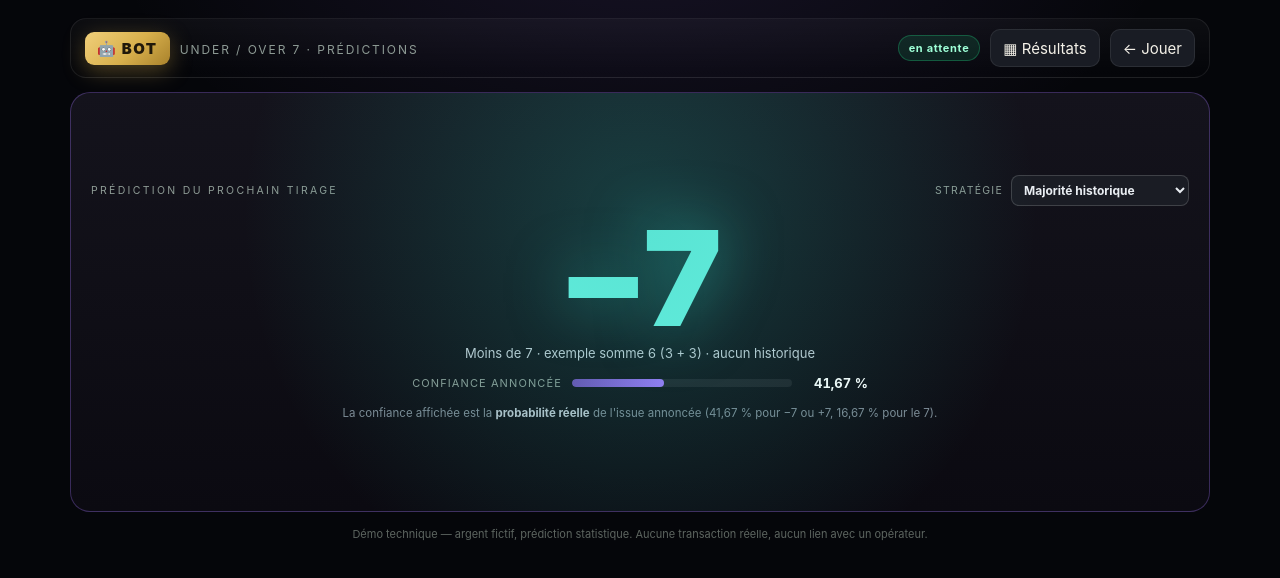
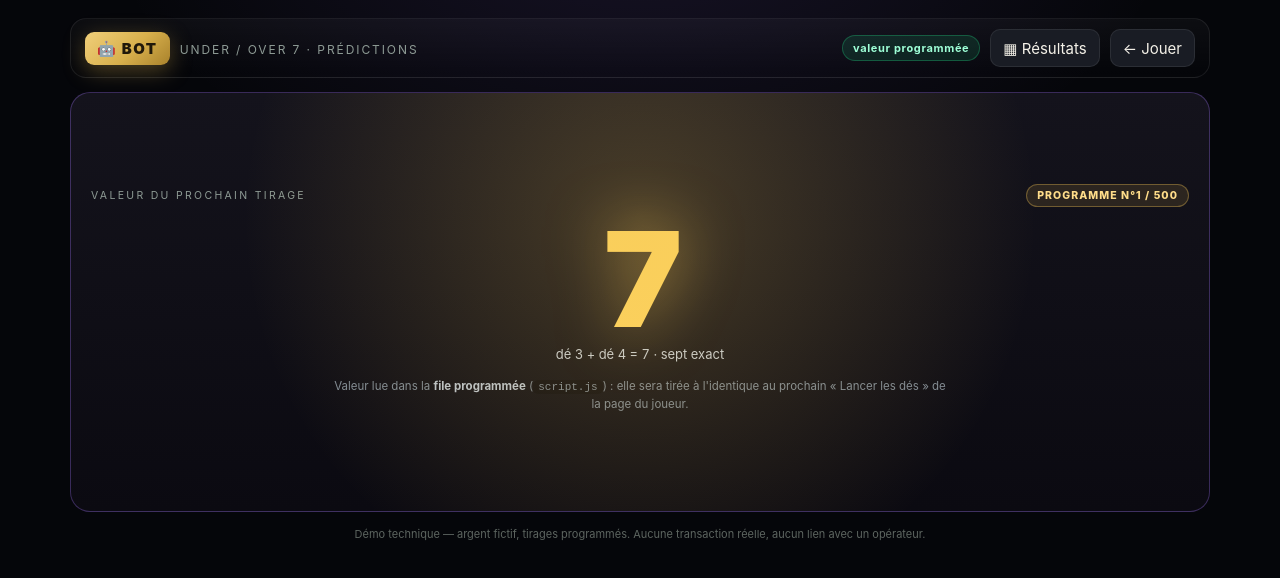
Before and after one commit to fredogary7-rgb/dani, a plain HTML site: page under-over-seven/bot.html in a window 1280 px wide. Drawn offline with Linux system fonts and the light colour scheme.

Commit message:
feat(under-over-7): tirages programmes et bot qui lit la valeur reelle a venir
- script.js : file de tirages deterministe (PROGRAM modifiable + suite a graine fixe)

- le jeu consomme la file (GameScript.next) ; plus aucun crypto.getRandomValues pour les manches

- la page bot lit la file (GameScript.peek) : des + somme exacts du prochain tirage

- reset ↺ remet aussi le programme au debut ; test : le jeu tire la valeur annoncee (2 vs 2)

```diff
--- a/under-over-seven/bot.css
+++ b/under-over-seven/bot.css
@@ -74,6 +74,38 @@
   text-transform: uppercase;
   letter-spacing: 0.12em;
   color: var(--muted);
+}
+
+.pred-badge {
+  font-size: 10.5px;
+  font-weight: 800;
+  text-transform: uppercase;
+  letter-spacing: 0.1em;
+  color: #ffdd8a;
+  padding: 4px 10px;
+  border-radius: 999px;
+  background: rgba(233, 189, 82, 0.12);
+  border: 1px solid rgba(233, 189, 82, 0.36);
+  white-space: nowrap;
+}
+
+.pred-source {
+  max-width: 620px;
+  margin: 12px 0 0;
+  font-size: 11.5px;
+  line-height: 1.55;
+  color: #7f8a95;
+  text-align: center;
+}
+
+.pred-source strong { color: #b9c2cc; }
+
+.pred-source code {
+  font-family: ui-monospace, "Cascadia Code", monospace;
+  font-size: 11px;
+  background: rgba(0, 0, 0, 0.3);
+  padding: 1px 5px;
+  border-radius: 5px;
 }
 
 .pred-strategy select {
--- a/under-over-seven/bot.html
+++ b/under-over-seven/bot.html
@@ -25,38 +25,25 @@
   <!-- ---------------- Prédiction du prochain tirage ---------------- -->
   <section class="pred" id="pred">
     <div class="pred-head">
-      <span class="pred-label">Prédiction du prochain tirage</span>
-      <label class="pred-strategy">
-        <span>Stratégie</span>
-        <select id="strategy">
-          <option value="major">Majorité historique</option>
-          <option value="follow">Suivre la dernière issue</option>
-          <option value="against">Contre la dernière issue</option>
-          <option value="seven">Toujours le 7</option>
-        </select>
-      </label>
+      <span class="pred-label">Valeur du prochain tirage</span>
+      <span class="pred-badge" id="pred-pos">programme n°1</span>
     </div>
 
     <strong class="pred-sign" id="pred-sign">—</strong>
-    <span class="pred-detail" id="pred-detail">en attente de tirages…</span>
+    <span class="pred-detail" id="pred-detail">lecture du programme…</span>
 
-    <div class="pred-conf">
-      <span>Confiance annoncée</span>
-      <div class="pred-track"><i id="pred-bar"></i></div>
-      <strong id="pred-conf">—</strong>
-    </div>
-
-    <p class="pred-note">
-      La confiance affichée est la <strong>probabilité réelle</strong> de l'issue annoncée
-      (41,67 % pour −7 ou +7, 16,67 % pour le 7).
+    <p class="pred-source">
+      Valeur lue dans la <strong>file programmée</strong> (<code>script.js</code>) : elle sera
+      tirée à l'identique au prochain « Lancer les dés » de la page du joueur.
     </p>
   </section>
 
   <footer class="footer">
-    Démo technique — argent fictif, prédiction statistique. Aucune transaction réelle,
+    Démo technique — argent fictif, tirages programmés. Aucune transaction réelle,
     aucun lien avec un opérateur.
   </footer>
 </div>
+<script src="script.js"></script>
 <script src="bot.js"></script>
 </body>
 </html>
--- a/under-over-seven/bot.js
+++ b/under-over-seven/bot.js
@@ -1,24 +1,17 @@
 /*
- * Bot de prédiction — Under / Over 7.
+ * Page bot — Under / Over 7.
  *
- * Annonce l'issue la plus probable de la prochaine manche selon la stratégie choisie,
- * à partir de l'historique local des tirages. La page n'affiche que la prédiction :
- * la confiance indiquée est la probabilité réelle de l'issue (41,67 % / 16,67 %).
+ * Affiche la valeur du PROCHAIN tirage, lue dans la file programmée (script.js).
+ * Le bot ne tire rien : il lit le programme. Le jeu consomme la même file, donc la
+ * valeur annoncée ici est exactement celle qui sortira au prochain « Lancer les dés ».
  */
 (() => {
   'use strict';
 
-  const KEY = 'under-over-seven-results-v1';
   const SIGN = { under: '−7', seven: '7', over: '+7' };
-  const NAME = { under: 'Moins de 7', seven: 'Sept exact', over: 'Plus de 7' };
-  const PROB = { under: 15 / 36, seven: 6 / 36, over: 15 / 36 };
-  const SAMPLE = {
-    under: { sum: 6, d1: 3, d2: 3 },
-    seven: { sum: 7, d1: 3, d2: 4 },
-    over: { sum: 8, d1: 4, d2: 4 },
-  };
+  const NAME = { under: 'moins de 7', seven: 'sept exact', over: 'plus de 7' };
+  const SCRIPT_KEY = 'under-over-seven-script-v1';
 
-  const pct2 = (v) => (v * 100).toFixed(2).replace('.', ',') + ' %';
   const id = (x) => document.getElementById(x);
 
   const el = {
@@ -26,93 +19,41 @@
     pred: id('pred'),
     sign: id('pred-sign'),
     detail: id('pred-detail'),
-    conf: id('pred-conf'),
-    bar: id('pred-bar'),
-    strategy: id('strategy'),
+    pos: id('pred-pos'),
   };
 
-  function load() {
-    try {
-      const raw = localStorage.getItem(KEY);
-      if (!raw) return [];
-      const data = JSON.parse(raw);
-      return Array.isArray(data && data.rounds) ? data.rounds : [];
-    } catch (err) {
-      return [];
-    }
-  }
-
-  // history : manches du plus récent au plus ancien
-  function pick(history, strategy) {
-    if (strategy === 'seven') return 'seven';
-    if (!history.length) return 'under';
-
-    const last = history[0].outcome;
-    if (strategy === 'follow') return last;
-    if (strategy === 'against') {
-      if (last === 'under') return 'over';
-      if (last === 'over') return 'under';
-      return 'under';
-    }
-
-    const counts = { under: 0, seven: 0, over: 0 };
-    for (let i = 0; i < history.length; i++) {
-      if (counts[history[i].outcome] !== undefined) counts[history[i].outcome] += 1;
-    }
-    let best = 'under';
-    let bestVal = -1;
-    const keys = ['under', 'seven', 'over'];
-    for (let i = 0; i < keys.length; i++) {
-      if (counts[keys[i]] > bestVal) { bestVal = counts[keys[i]]; best = keys[i]; }
-    }
-    return best;
-  }
-
-  let lastCount = -1;
-  let liveTimer = 0;
-
-  function flashLive(n) {
-    el.live.textContent = n > 1 ? '+' + n + ' tirages' : 'nouveau tirage';
-    el.live.classList.add('is-new');
-    clearTimeout(liveTimer);
-    liveTimer = setTimeout(() => {
-      el.live.textContent = 'en direct';
-      el.live.classList.remove('is-new');
-    }, 1800);
+  function outcomeOf(sum) {
+    return sum < 7 ? 'under' : sum === 7 ? 'seven' : 'over';
   }
 
   function render() {
-    const rounds = load();
-    const strategy = el.strategy.value;
-    const total = rounds.length;
-    const pred = pick(rounds, strategy);
+    const upcoming = window.GameScript ? window.GameScript.peek() : null;
 
+    if (!upcoming) {
+      el.sign.textContent = '—';
+      el.detail.textContent = 'programme indisponible';
+      el.pos.textContent = 'programme';
+      return;
+    }
+
+    const outcome = outcomeOf(upcoming.sum);
     el.pred.classList.remove('is-under', 'is-seven', 'is-over');
-    el.pred.classList.add('is-' + pred);
-    el.sign.textContent = SIGN[pred];
+    el.pred.classList.add('is-' + outcome);
 
-    const sample = SAMPLE[pred];
-    el.detail.textContent = NAME[pred] + ' · exemple somme ' + sample.sum +
-      ' (' + sample.d1 + ' + ' + sample.d2 + ')' +
-      (total ? '' : ' · aucun historique');
-
-    el.conf.textContent = pct2(PROB[pred]);
-    el.bar.style.width = (PROB[pred] * 100).toFixed(1) + '%';
-
-    if (lastCount >= 0 && total > lastCount) flashLive(total - lastCount);
-    if (lastCount < 0) el.live.textContent = total > 0 ? 'en direct' : 'en attente';
-    lastCount = total;
+    el.sign.textContent = SIGN[outcome];
+    el.detail.textContent = 'dé ' + upcoming.d1 + ' + dé ' + upcoming.d2 +
+      ' = ' + upcoming.sum + ' · ' + NAME[outcome];
+    el.pos.textContent = 'programme n°' + upcoming.position + ' / ' + upcoming.total;
+    el.live.textContent = 'valeur programmée';
   }
-
-  el.strategy.addEventListener('change', render);
 
   document.addEventListener('visibilitychange', () => {
     if (!document.hidden) render();
   });
   window.addEventListener('storage', (e) => {
-    if (e.key === KEY) render();
+    if (e.key === SCRIPT_KEY) render();
   });
 
   render();
-  setInterval(() => { if (!document.hidden) render(); }, 1500);
+  setInterval(() => { if (!document.hidden) render(); }, 700);
 })();
--- /dev/null
+++ b/under-over-seven/script.js
@@ -0,0 +1,122 @@
+/*
+ * Programme des tirages — source unique de vérité pour les deux pages.
+ *
+ * - Le jeu (index.html) CONSOMME la file : chaque « Lancer les dés » prend la valeur
+ *   suivante du programme et l'affiche.
+ * - Le bot (bot.html) LIT la file sans la consommer : il montre la valeur qui va sortir.
+ *
+ * Rien n'est aléatoire : la suite commence par PROGRAM (que tu peux modifier librement),
+ * puis continue avec une suite déterministe (même graine = mêmes valeurs, rejouable).
+ */
+(() => {
+  'use strict';
+
+  const KEY = 'under-over-seven-script-v1';
+  const SEED = 20260101;
+  const MAX = 500;
+
+  // ---- Programme manuel : paires [dé 1, dé 2]. Modifie / rallonge cette liste.
+  const PROGRAM = [
+    [3, 4], // 7
+    [1, 1], // 2
+    [6, 6], // 12
+    [2, 5], // 7
+    [4, 2], // 6
+    [5, 6], // 11
+    [1, 3], // 4
+    [6, 2], // 8
+    [3, 3], // 6
+    [2, 6], // 8
+    [5, 2], // 7
+    [1, 5], // 6
+    [4, 6], // 10
+    [3, 1], // 4
+    [6, 3], // 9
+    [2, 2], // 4
+    [5, 4], // 9
+    [1, 6], // 7
+    [4, 1], // 5
+    [6, 5], // 11
+  ];
+
+  // Générateur déterministe (mulberry32) : aucune dépendance à crypto/random
+  function mulberry32(a) {
+    return function () {
+      a |= 0;
+      a = (a + 0x6D2B79F5) | 0;
+      let t = Math.imul(a ^ (a >>> 15), 1 | a);
+      t = (t + Math.imul(t ^ (t >>> 7), 61 | t)) ^ t;
+      return ((t ^ (t >>> 14)) >>> 0) / 4294967296;
+    };
+  }
+
+  function build() {
+    const rnd = mulberry32(SEED);
+    const rounds = [];
+    for (let i = 0; i < PROGRAM.length; i++) {
+      rounds.push([PROGRAM[i][0], PROGRAM[i][1]]);
+    }
+    while (rounds.length < MAX) {
+      rounds.push([1 + Math.floor(rnd() * 6), 1 + Math.floor(rnd() * 6)]);
+    }
+    return { index: 0, rounds: rounds };
+  }
+
+  // Repli mémoire si localStorage est indisponible
+  const memory = { index: 0, rounds: [] };
+
+  function read() {
+    try {
+      const raw = localStorage.getItem(KEY);
+      if (raw) {
+        const s = JSON.parse(raw);
+        if (s && Array.isArray(s.rounds) && s.rounds.length && typeof s.index === 'number') {
+          memory.index = s.index;
+          memory.rounds = s.rounds;
+          return memory;
+        }
+      }
+    } catch (err) { /* stockage indisponible */ }
+
+    if (!memory.rounds.length) {
+      const fresh = build();
+      memory.index = fresh.index;
+      memory.rounds = fresh.rounds;
+      write(memory);
+    }
+    return memory;
+  }
+
+  function write(s) {
+    try {
+      localStorage.setItem(KEY, JSON.stringify({ index: s.index, rounds: s.rounds }));
+    } catch (err) { /* plein ou privé */ }
+  }
+
+  window.GameScript = {
+    // Valeur qui va sortir (sans avancer la file)
+    peek() {
+      const s = read();
+      const i = s.index % s.rounds.length;
+      const pair = s.rounds[i];
+      return { d1: pair[0], d2: pair[1], sum: pair[0] + pair[1], position: i + 1, total: s.rounds.length };
+    },
+    // Consomme la valeur (appelé par le jeu au lancer)
+    next() {
+      const s = read();
+      const i = s.index % s.rounds.length;
+      const pair = s.rounds[i];
+      s.index = (i + 1) % s.rounds.length;
+      write(s);
+      return { d1: pair[0], d2: pair[1], sum: pair[0] + pair[1], position: i + 1 };
+    },
+    reset() {
+      const fresh = build();
+      memory.index = fresh.index;
+      memory.rounds = fresh.rounds;
+      write(memory);
+      return fresh.index;
+    },
+    program: PROGRAM.map((p) => p.slice()),
+  };
+})();
```
Also changed, not shown: tools/browser-check-under-over.js (+17 -8 lines), under-over-seven/game.js (+7 -4 lines), under-over-seven/index.html (+1 -0 lines), 2 other files.
